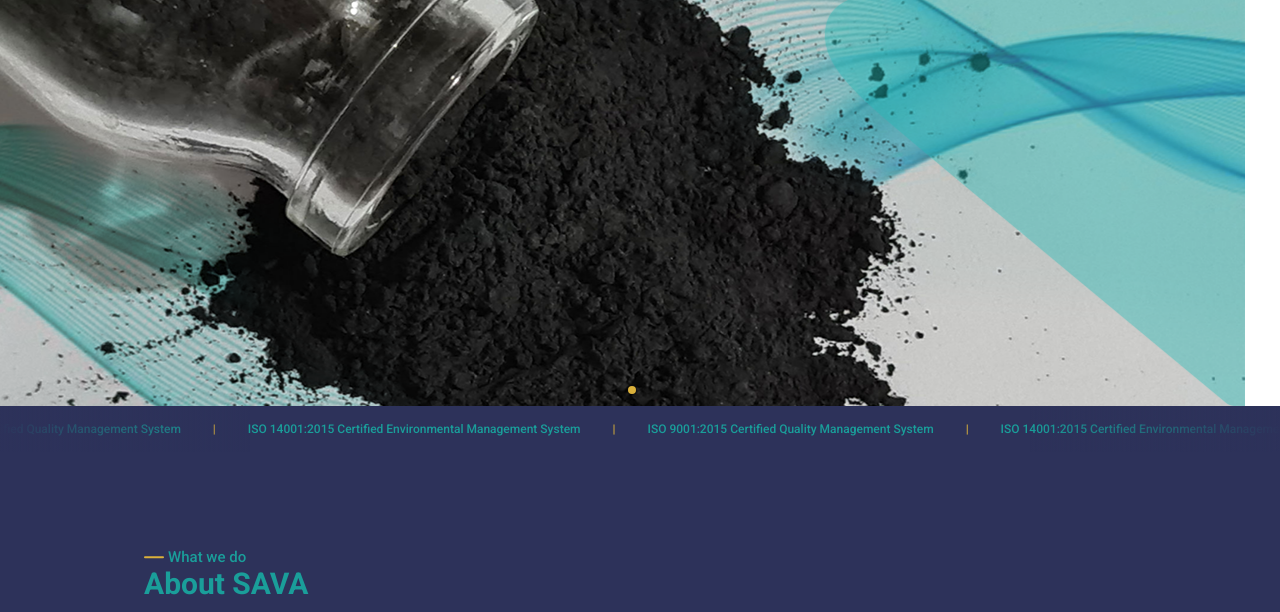
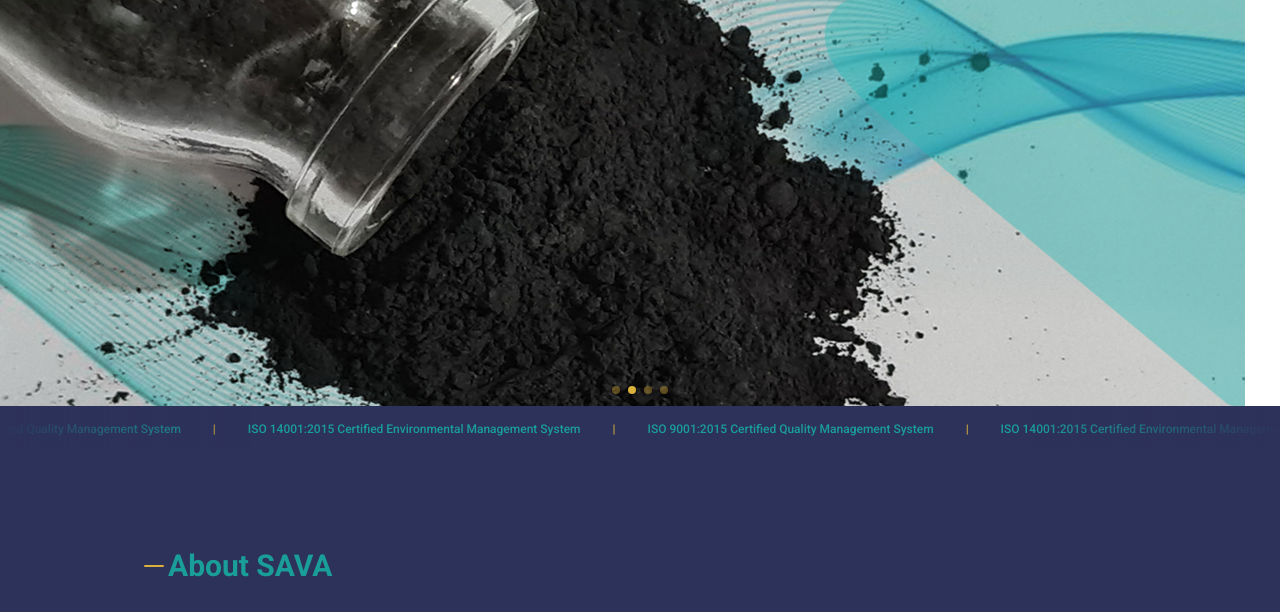
Before and after one commit to SinaDevCode/sava-energy, a website: page index.html in a window 1280 px wide. Shown: the part 110-722 px from the top of the page. Drawn offline with Linux system fonts and the light colour scheme.

Commit message:
update index

```diff
--- a/index.html
+++ b/index.html
@@ -103,7 +103,6 @@
     <!------ About ------>
     <section class="about">
         <div class="title">
-            <h2>What we do</h2>
             <h3>About SAVA</h3>
         </div>
         <p><span class="bold">SAVA Energy</span> began operations on 2021. While the company is new to the industry the staff is comprised of some the most seasoned industry.</p>
@@ -132,10 +131,10 @@
     </section>
     <!------ Logo motion ------>
     <section class="logo-motion">
-        <video autoplay muted loop>
+        <!-- <video autoplay muted loop>
             <source src="./src/videos/Logo Motion-SAVA.mp4" type="video/mp4">
             Your browser does not support the video tag.
-        </video>
+        </video> -->
     </section>
 
     <!------ Contact Us ------>
--- a/src/styles/index.scss
+++ b/src/styles/index.scss
@@ -9,28 +9,22 @@
     margin: 2rem 0 1rem 0;
     color: $DimGray;
 
-    h2 {
+    h3 {
+        font-size: 30px;
+        font-weight: 700;
         position: relative;
-        font-size: 15px;
         padding-left: 1.5rem;
-        font-weight: 500;
-
         &::before {
             content: '';
             position: absolute;
             width: 1.25rem;
-            height: 1.5px;
+            height: 2px;
             top: 50%;
             left: 0rem;
             border-radius: 1rem;
             background-color: $Goldenrod;
             transform: translateY(-50%);
         }
-    }
-
-    h3 {
-        font-size: 30px;
-        font-weight: 700;
     }
 }
 
@@ -44,8 +38,8 @@
     --swiper-pagination-bullet-size: 8px;
     --swiper-pagination-bullet-width: 8px;
     --swiper-pagination-bullet-height: 8px;
-    --swiper-pagination-bullet-inactive-color: #000;
-    --swiper-pagination-bullet-inactive-opacity: 0.2;
+    --swiper-pagination-bullet-inactive-color: #dbb13b;
+    --swiper-pagination-bullet-inactive-opacity: 0.4;
     --swiper-pagination-bullet-opacity: 1;
     --swiper-pagination-bullet-horizontal-gap: 4px;
     --swiper-pagination-bullet-vertical-gap: 6px;
@@ -202,13 +196,14 @@
     display: flex;
     width: 100%;
     height: 500px;
+    background-color: $DarkSlateBlue;
 
-    video {
-        width: 100%;
-        height: 100%;
-        object-fit: cover;
-        object-position: center;
-    }
+    // video {
+    //     width: 100%;
+    //     height: 100%;
+    //     object-fit: cover;
+    //     object-position: center;
+    // }
 }
 
 // ------- Contact Us -------
```
Also changed, not shown: src/styles/index.css.
